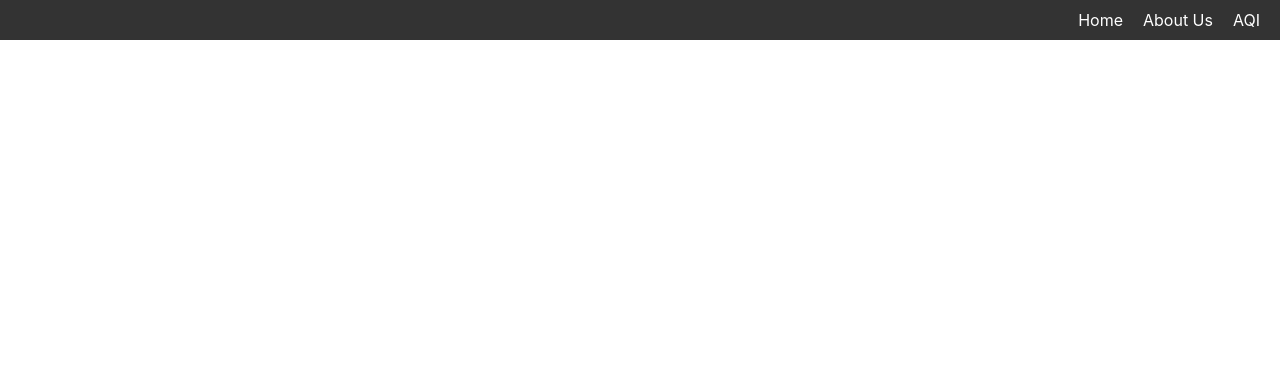
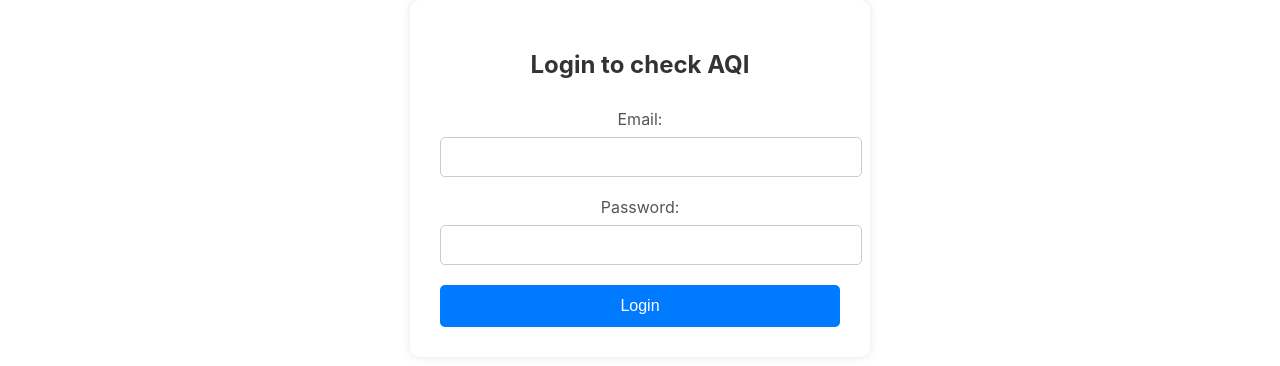
Before and after one commit to Akhilmujawar786/MP1, a React (Create React App) app in the folder frontend/: page / in a window 1280 px wide. Shown: the top 366 px of the page. Built offline with nearby package versions, Linux system fonts and the light colour scheme.

Commit message:
login made

```diff
--- a/frontend/src/App.js
+++ b/frontend/src/App.js
@@ -1,10 +1,12 @@
 import logo from './logo.svg';
 import './App.css';
 import Navbar from './components/Navbar';
+import Login from './components/Login1';
 function App() {
   return (
     <div className="App">
-      <Navbar></Navbar>
+      {/* <Navbar></Navbar> */}
+      <Login/>
     </div>
   );
 }
--- /dev/null
+++ b/frontend/src/components/Login1.css
@@ -0,0 +1,69 @@
+/* Login1.css */
+
+/* Container styling */
+.login-container {
+  max-width: 400px;
+  margin: 0 auto;
+  padding: 30px;
+  border-radius: 10px;
+  background-color: #ffffff;
+  box-shadow: 0 0 10px rgba(0, 0, 0, 0.1);
+}
+
+/* Title styling */
+.login-container h2 {
+  text-align: center;
+  margin-bottom: 30px;
+  color: #333333;
+}
+
+/* Form group styling */
+.form-group {
+  margin-bottom: 20px;
+}
+
+/* Label styling */
+.form-group label {
+  display: block;
+  margin-bottom: 8px;
+  color: #555555;
+}
+
+/* Input styling */
+.form-group input {
+  width: 100%;
+  padding: 10px;
+  border: 1px solid #cccccc;
+  border-radius: 5px;
+  font-size: 16px;
+}
+
+/* Error message styling */
+.error {
+  color: #ff0000;
+  font-size: 14px;
+  margin-top: 5px;
+}
+
+/* Button container styling */
+.button-container {
+  display: flex;
+  justify-content: center;
+}
+
+/* Login button styling */
+button {
+  width: 100%;
+  padding: 12px;
+  background-color: #007bff;
+  color: #ffffff;
+  border: none;
+  border-radius: 5px;
+  font-size: 16px;
+  cursor: pointer;
+  transition: background-color 0.3s;
+}
+
+button:hover {
+  background-color: #0056b3;
+}
--- /dev/null
+++ b/frontend/src/components/Login1.js
@@ -0,0 +1,62 @@
+import React, { useState } from 'react';
+import './Login1.css'; // Import CSS file for styling
+
+const Login = () => {
+  // State variables to store user input and validation errors
+  const [email, setEmail] = useState('');
+  const [password, setPassword] = useState('');
+  const [errors, setErrors] = useState({});
+
+  // Function to handle form submission
+  const handleSubmit = (e) => {
+    e.preventDefault();
+    // Validate form fields
+    const validationErrors = {};
+    if (!email.trim()) {
+      validationErrors.email = 'Email is required';
+    }
+    if (!password.trim()) {
+      validationErrors.password = 'Password is required';
+    }
+    setErrors(validationErrors);
+
+    // If no validation errors, proceed with login logic
+    if (Object.keys(validationErrors).length === 0) {
+      // Here, you would typically send the credentials to the backend for authentication
+      // For this example, we'll just display them in the console
+      console.log('Email:', email);
+      console.log('Password:', password);
+    }
+  };
+
+  return (
+    <div className="login-container">
+      <h2>Login to check AQI</h2>
+      <form onSubmit={handleSubmit}>
+        <div className="form-group">
+          <label>Email:</label>
+          <input
+            type="email"
+            value={email}
+            onChange={(e) => setEmail(e.target.value)}
+            required
+          />
+          {errors.email && <span className="error">{errors.email}</span>}
+        </div>
+        <div className="form-group">
+          <label>Password:</label>
+          <input
+            type="password"
+            value={password}
+            onChange={(e) => setPassword(e.target.value)}
+            required
+          />
+          {errors.password && <span className="error">{errors.password}</span>}
+        </div>
+        <button type="submit">Login</button>
+      </form>
+    </div>
+  );
+};
+
+export default Login;
```
